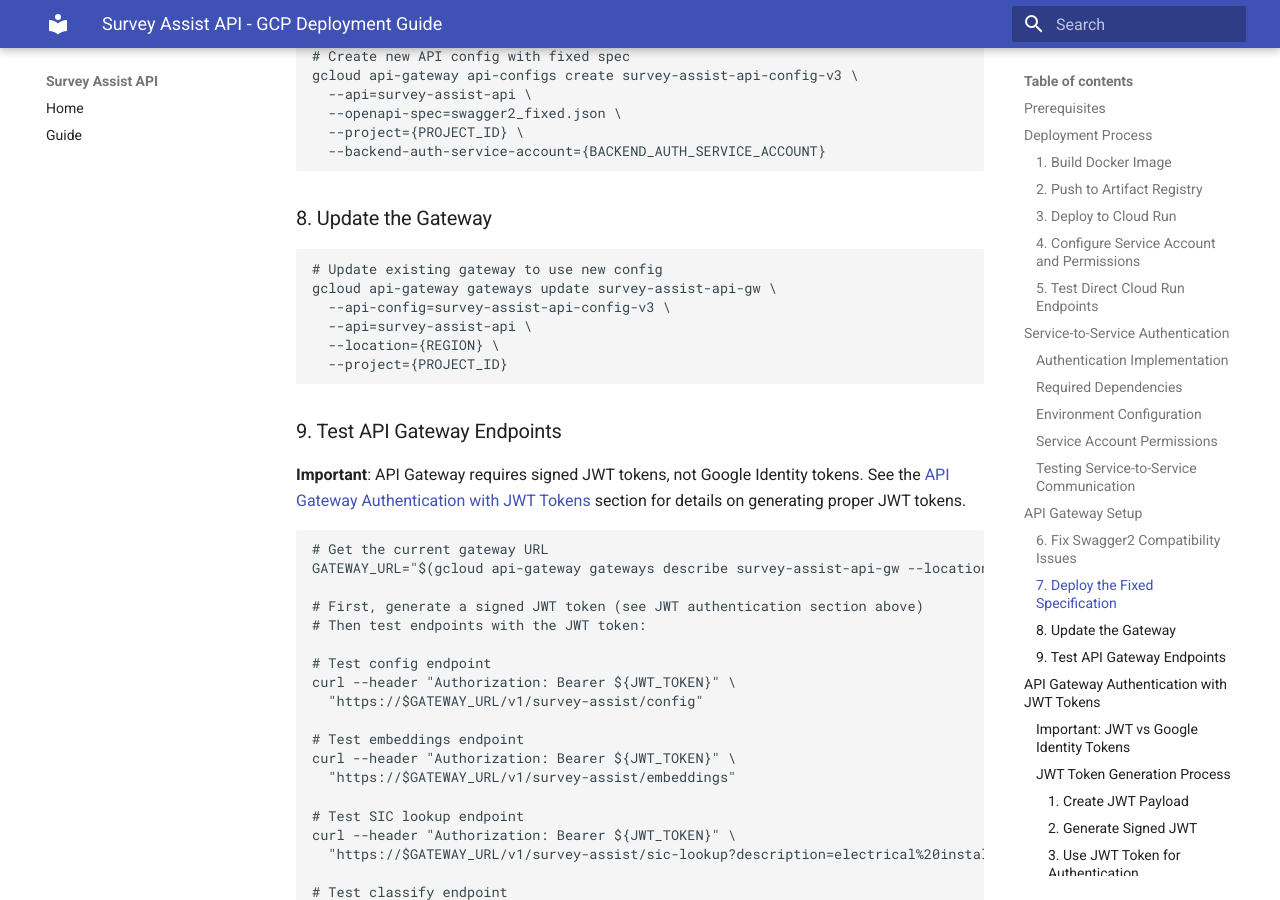
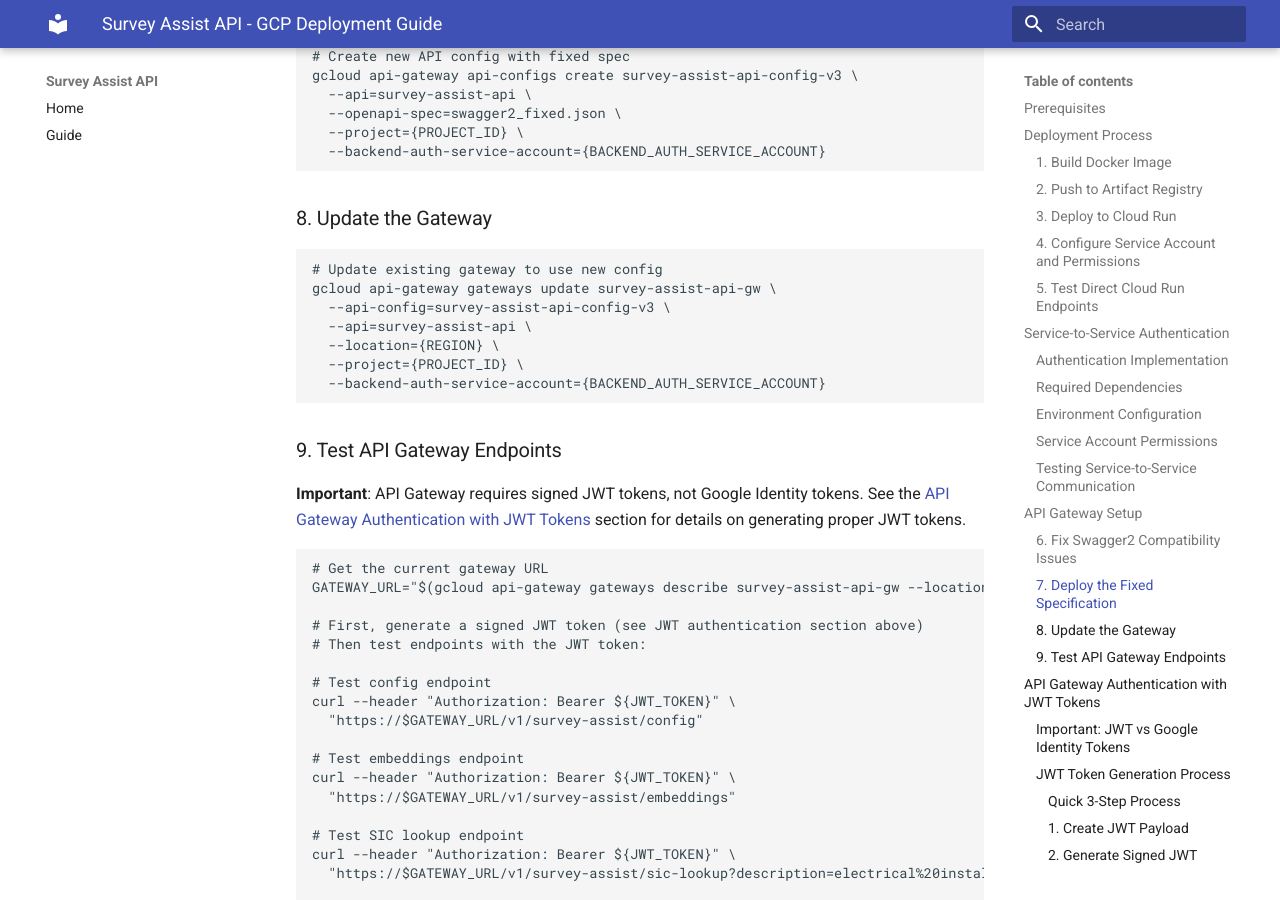
Before and after one commit to ONSdigital/survey-assist-api, an MkDocs documentation site: the page built from docs/gcp-deployment.md, in a window 1280 px wide and 900 px high, scrolled down 4289 px. Built offline with MkDocs 1.6.1 and Material for MkDocs 9.7.7, drawn with Linux system fonts in a browser that asks for light colours; some of the changed text lies outside the part shown.

Commit message:
update doc with JWT gen info and missing SA flag

````diff
--- a/docs/gcp-deployment.md
+++ b/docs/gcp-deployment.md
@@ -207,7 +207,8 @@
   --api-config=survey-assist-api-config-v3 \
   --api=survey-assist-api \
   --location={REGION} \
-  --project={PROJECT_ID}
+  --project={PROJECT_ID} \
+  --backend-auth-service-account={BACKEND_AUTH_SERVICE_ACCOUNT}
 ```
 
 ### 9. Test API Gateway Endpoints
@@ -292,6 +293,12 @@
 ### JWT Token Generation Process
 
 To authenticate with API Gateway, you must generate a signed JWT token:
+
+#### Quick 3-Step Process
+
+1. **Create payload** - JSON with timestamps, service account email, and API Gateway hostname
+2. **Sign with service account** - Use `gcloud iam service-accounts sign-jwt --iam-account={SERVICE_ACCOUNT_EMAIL} payload.json output.txt`
+3. **Use token** - Read from `output.txt` and include in `Authorization: Bearer ${TOKEN}` header
 
 #### 1. Create JWT Payload
 
````
